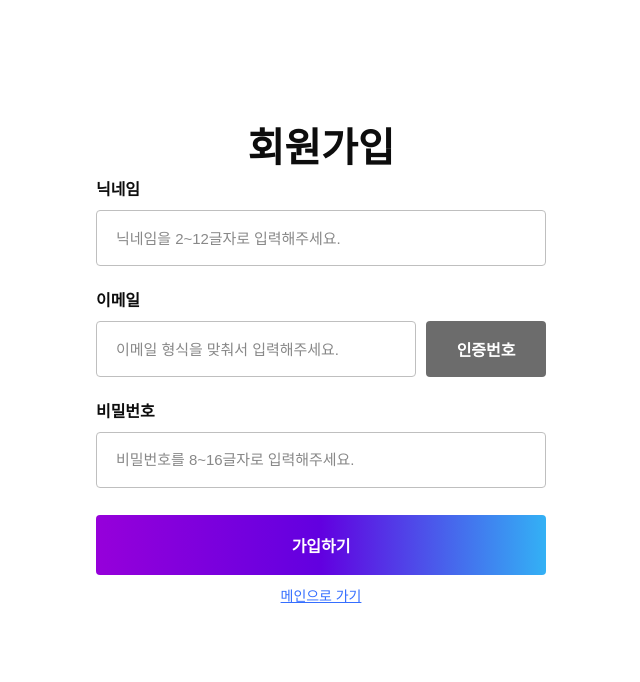
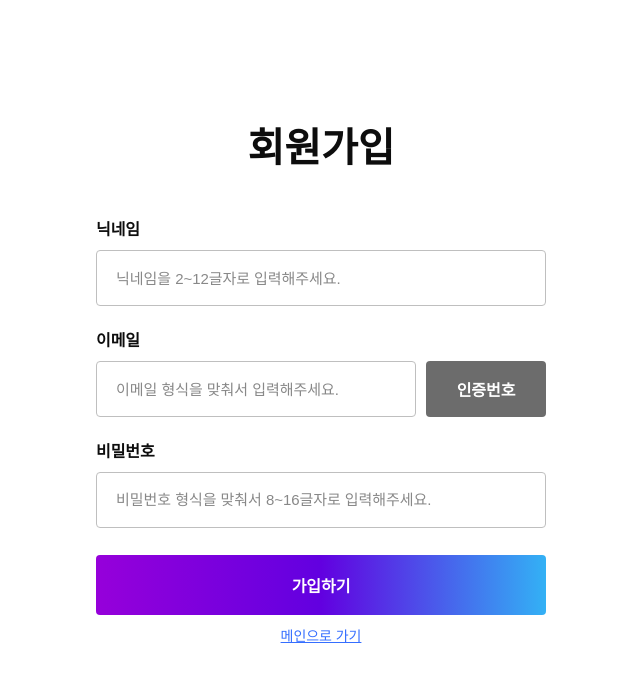
Before and after one commit to FindLolChess-FLC/ReactWebApplicationServer, a React (Create React App) app: page /join/email-join in a window 1280 px wide. Shown: the top 682 px of the page, without its empty margins (319-959 px from the left). Built offline with nearby package versions, Linux system fonts and the light colour scheme; no server answers; a web font is replaced by a local one.

Commit message:
💄 : 로그인 회원가입 디자인 수정

```diff
--- a/src/pages/Join.tsx
+++ b/src/pages/Join.tsx
@@ -17,7 +17,7 @@ const Body = styled.div`
   display: flex;
   flex-direction: column;
   align-items: center;
-  gap: 0.875rem; //14px
+
   height: 100vh;
   padding: 10%;
 `;
@@ -26,6 +26,8 @@ const Form = styled.form`
   display: flex;
   flex-direction: column;
   align-items: center;
+  margin-top: 3.375rem; // 54px
+  margin-bottom: 0.875rem; //14px
   gap: 0.875rem; // 14px
 `;
 
@@ -274,7 +276,7 @@ export default function Join() {
             input="password"
             labelname="비밀번호"
             type="password"
-            placeholder="비밀번호를 8~16글자로 입력해주세요."
+            placeholder="비밀번호 형식을 맞춰서 8~16글자로 입력해주세요."
             register={register("password")}
           />
           {errors.password && (
--- a/src/pages/Login.tsx
+++ b/src/pages/Login.tsx
@@ -130,7 +130,7 @@ export default function Login() {
             input="password"
             labelname="비밀번호"
             type="password"
-            placeholder="비밀번호를 8~16글자로 입력해주세요."
+            placeholder="비밀번호 형식을 맞춰서 8~16글자로 입력해주세요."
             register={register("password")}
           />
           {errors.password && (
```
